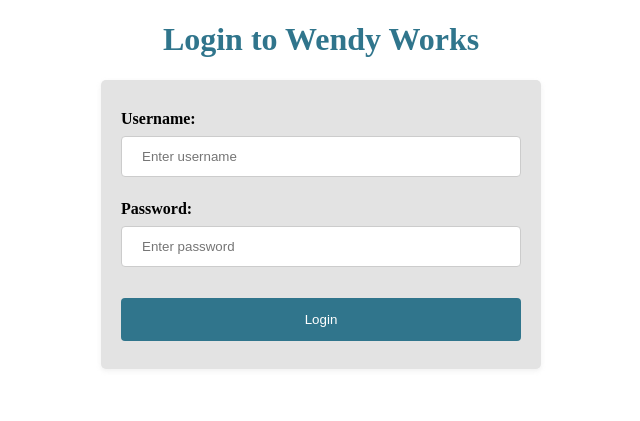
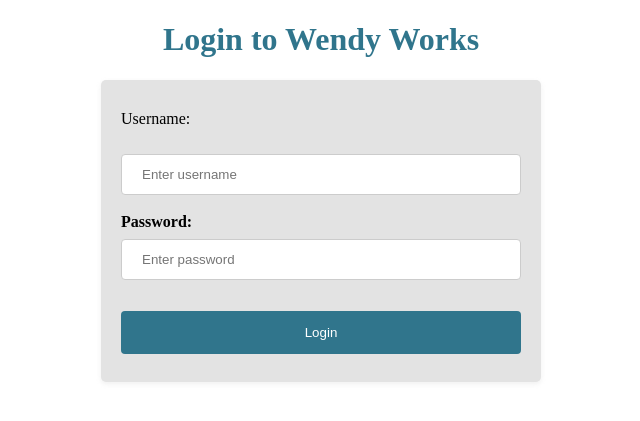
Before and after one commit to nkd03/Wendy-Works, a Flask app: page /login/ in a window 1280 px wide. Shown: the part 58-479 px from the top of the page, without its empty margins (319-959 px from the left). Run offline with Flask 3, Linux system fonts and the light colour scheme.

Commit message:
updates to profile

```diff
--- a/templates/account_page.html
+++ b/templates/account_page.html
@@ -2,7 +2,7 @@
 
 {% block main_content %}
 <body>
-    <h1>Welcome {{ name }}!</h1>
+    <h1>Welcome {{ fnm }}!</h1>
     <form method ="POST" action="/update/{{user}}">
         <div class="information-box">
             <h2>Your information:</h2>
--- a/templates/login.html
+++ b/templates/login.html
@@ -5,10 +5,8 @@
 
 <form method="post" action="{{url_for('login')}}">
     <div class="form-group">
-        <label for="username"><b>Username: </b></label>
+        <label for="username">Username: </label><br>
         <input type="text" placeholder="Enter username" name="username" required>
-    </div>
-    <div class="form-group">
         <label for="passw"><b>Password: </b></label>
         <input type="password" placeholder="Enter password" name="passw" required>
     </div>
```
